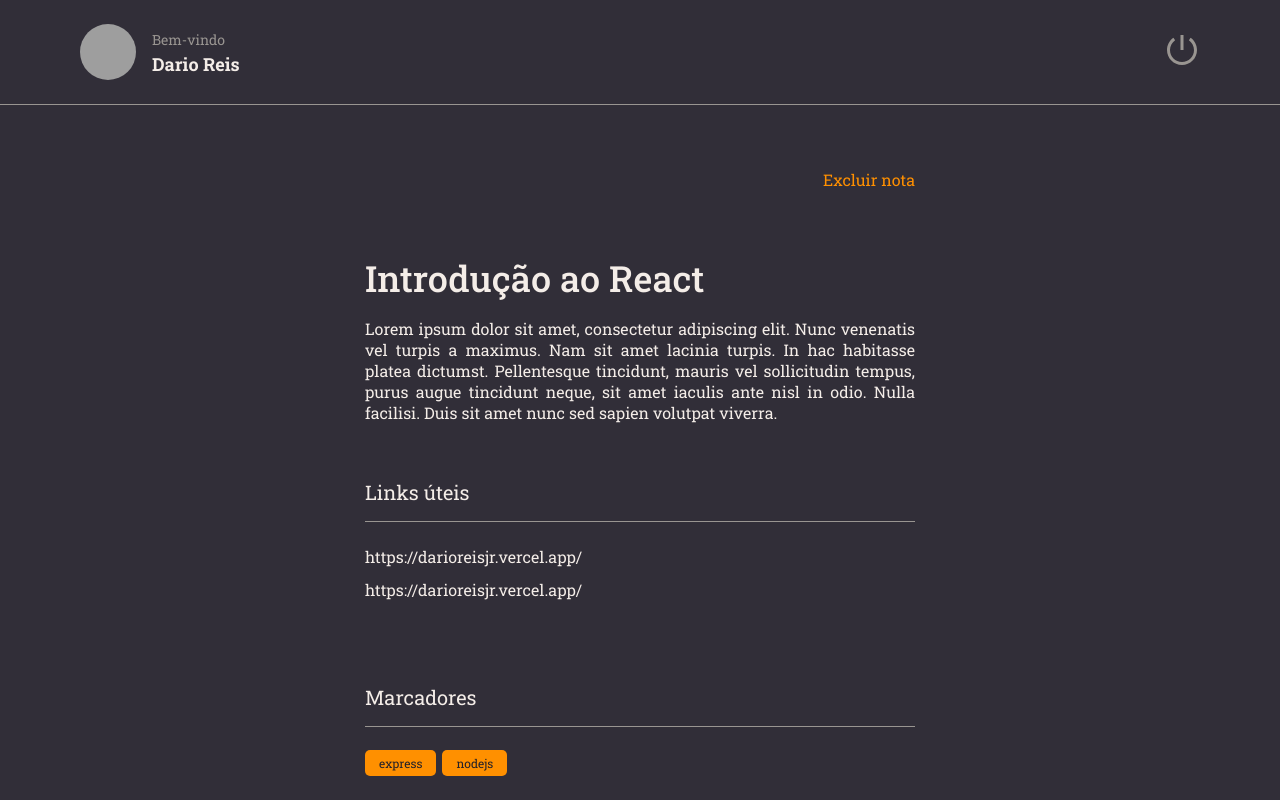
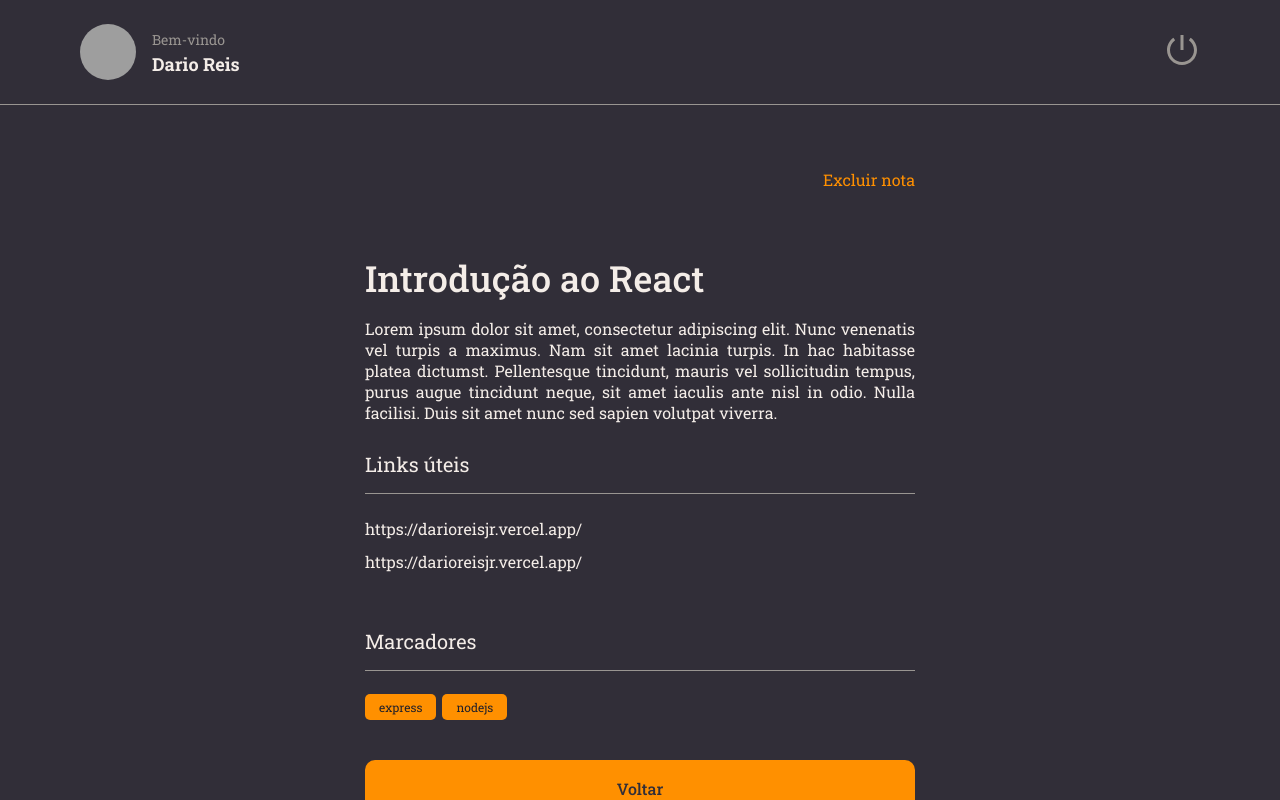
Before and after one commit to darioreisjr/kissnotes_reactjs, a React (Vite) app: page / in a window 1280 px wide. Built offline with nearby package versions, Linux system fonts and the light colour scheme; grey boxes are pictures that could not be loaded.

Commit message:
style:correct margin spacing of page elements

```diff
--- a/src/components/Section/styles.js
+++ b/src/components/Section/styles.js
@@ -1,7 +1,7 @@
 import styled from "styled-components";
 
 export const Container = styled.section `
-  margin: 56px 0 28px;
+  margin: 28px 0;
 
   > h2 {
     border-bottom-width: 1px;
```
